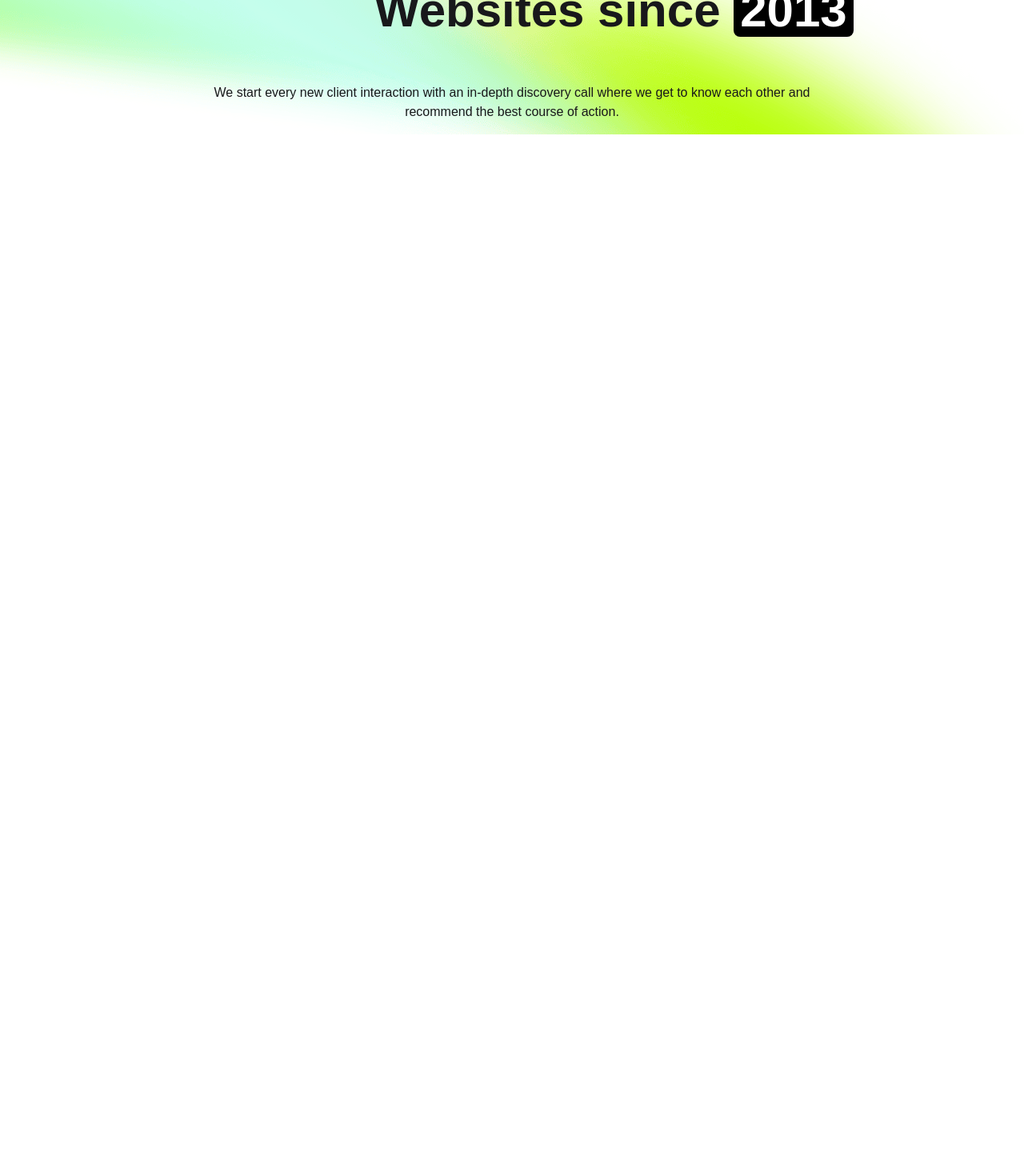
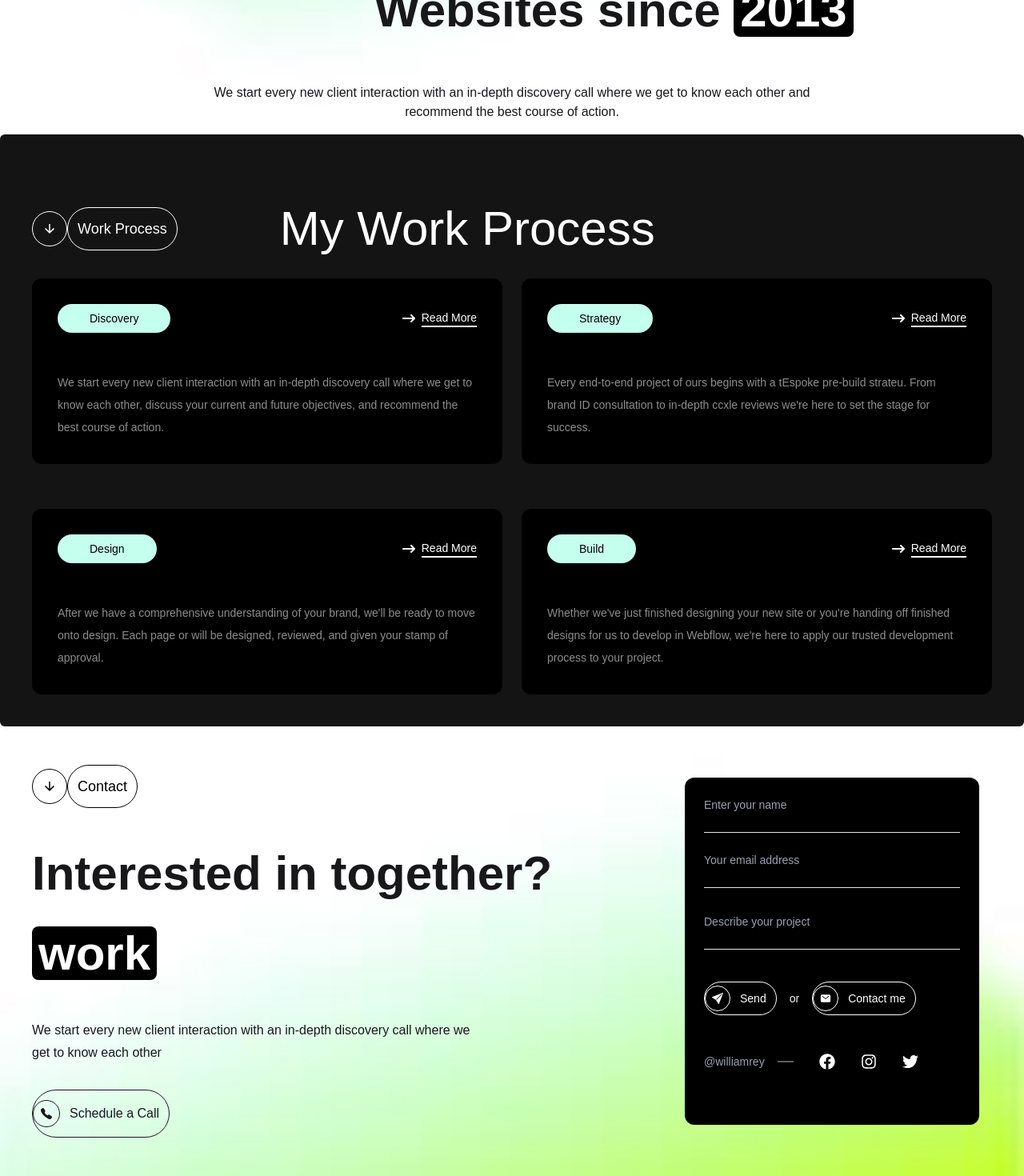
Before and after one commit to Shawon55660/shawon-raintor-project, a Next.js app: page / in a window 1280 px wide. Shown: the part 2116-3586 px from the top of the page at 80% size. Before the commit the page ends 2284 px from the top, so only its background shows below. Built offline with nearby package versions, Linux system fonts and the light colour scheme; a web font is replaced by a local one.

Commit message:
contact section done

```diff
--- a/src/app/page.tsx
+++ b/src/app/page.tsx
@@ -1,15 +1,34 @@
 import About from "@/components/AboutSectrion/About";
 import Bannar from "@/components/bannar/Bannar";
+import Contact from "@/components/contactSection/Contact";
 
 import SkillSet from "@/components/skillSetsection/SkillSet";
+import WorkProcess from "@/components/workProcessSection/WorkProcess";
 
 
 export default function Home() {
   return (
   <div>
+
+    {/* bannar section start here it's first section in our website  */}
       <Bannar></Bannar>
+      {/* bannar section end here  */}
+
+      {/* skill section start here after the bannar section it's our second section in this website  */}
       <SkillSet></SkillSet>
+      {/* skill section end  */}
+
+      {/* about section start here in this website what are doing all content here  */}
       <About></About>
+      {/* about section end here  */}
+
+      {/* work process section start here  */}
+      <WorkProcess></WorkProcess>
+      {/* work process section end here  */}
+      {/* contact section start here anyone try to contat with us   */}
+      <Contact></Contact>
+      {/* contact section end here  */}
+
 
 
     </div>
--- a/src/components/AboutSectrion/About.tsx
+++ b/src/components/AboutSectrion/About.tsx
@@ -5,8 +5,8 @@ import SecondaryButton from '../button/SeconddaryButton';
 
 const About = () => {
     return (
-    <div className="bg-[url('/bannar.png')] bg-right-top  bg-no-repeat  ">
-        <div className='flex justify-end items-center pt-[100px] pb-[30px]  md:w-10/12  lg:w-8/12 mx-auto'>
+    <div className="bg-[url('/third-bg.jpg')] bg-cover bg-center   bg-transparent  ">
+        <div className='flex justify-end items-center pt-[100px] pb-[30px] w-full   md:w-10/12  lg:w-8/12 mx-auto'>
 
      {/* part 1  */}
             <SecondaryButton text='About'textColor='text-black' borderColor='border-black'></SecondaryButton>
--- /dev/null
+++ b/src/components/contactSection/Contact.tsx
@@ -0,0 +1,99 @@
+import React from 'react';
+
+
+import { IoCall, IoMail } from 'react-icons/io5';
+import { BsSendFill } from 'react-icons/bs';
+import { FaFacebook, FaInstagram, FaTwitter } from 'react-icons/fa';
+import { TfiLayoutLineSolid } from 'react-icons/tfi';
+import SecondaryButton from '../button/SeconddaryButton';
+import PrimaryButton from '../button/PrimaryButton';
+
+const Contact = () => {
+    return (
+        <div  className="bg-[url('/second-bg.jpg')]  bg-center bg-cover  ">
+            <div className='lg:grid grid-cols-12 py-8 lg:py-12 px-[40px]'>
+                <div className='col-span-8'>
+                    <SecondaryButton text='Contact'textColor='text-black' borderColor='border-black'></SecondaryButton>
+                    <div className='flex items-center font-bold text-3xl lg:text-6xl  lg:py-8 py-4 lg:leading-[100px] leading-[60px] justify-between'>
+                    <h1>Interested in  together? <span className='bg-[#000000] text-white rounded-lg px-2'>work</span>  </h1>
+
+                </div>
+                <p className='lg:w-9/12 pr-12 leading-7'>We start every new client interaction with an in-depth discovery call where
+                we get to know each other</p>
+                <div className='pt-8'>
+                        <PrimaryButton logo={<IoCall />} text='Schedule a Call'></PrimaryButton>
+
+                    </div>
+                </div>
+
+                <div className='col-span-4  bg-[#000000] rounded-xl my-4 lg:m-4 p-6'>
+                   {/* login from start  */}
+
+                    <form className=''>
+                    <div className="mb-2">
+            <label className="block text-gray-400 text-sm font-medium ">
+              Enter your name
+            </label>
+            <input
+              type="text"
+
+              className="w-full px-4 mb-4  bg-transparent border-b border-gray-200 text-white placeholder-gray-500 focus:outline-none focus:border-[#C4FF56]"
+
+            />
+          </div>
+          <div className="mb-4">
+            <label  className="block text-gray-400 text-sm font-medium ">
+            Your email address
+            </label>
+            <input
+              type="email"
+
+              className="w-full px-4 mb-4  bg-transparent border-b border-gray-200 text-white placeholder-gray-500 focus:outline-none focus:border-[#C4FF56]"
+
+            />
+          </div>
+          <div className="mb-2">
+            <label className="block text-gray-400 text-sm font-medium ">
+            Describe your project
+            </label>
+            <input
+              type="text"
+
+              className="w-full px-4 mb-4  bg-transparent border-b border-gray-200 text-white placeholder-gray-500 focus:outline-none focus:border-[#C4FF56]"
+
+            />
+          </div>
+                    </form>
+                    {/* other contact section start  */}
+
+                    <div className='flex justify-start items-center gap-4 py-4'>
+            <button className='border-[1px] flex items-center gap-3 text-white bg-transparent py-1 text-sm pr-3 rounded-full '><span className='rounded-full flex items-center py-2 px-2 border-[1px]'><BsSendFill /></span> <span>Send</span></button>
+            <span className='text-gray-100 text-sm text'>or</span>
+            <button className='border-[1px] flex items-center gap-3 text-white bg-transparent py-1 text-sm pr-3 rounded-full '><span className='rounded-full flex items-center py-2 px-2 border-[1px]'><IoMail /></span> <span>Contact me</span></button>
+        </div>
+
+                   {/* social login  */}
+                   <div className='flex items-center gap-4 py-8 justify-start text-white'>
+                        <p className= 'text-sm text-gray-400 '>
+                            @williamrey
+                        </p>
+                        <ul className='flex  justify-around gap-8 text-xl'>
+                        <li className=' text-gray-400 '><TfiLayoutLineSolid /></li>
+                        <li className=' '><FaFacebook /></li>
+                        <li className=' '><FaInstagram /></li>
+                            <li className=' '><FaTwitter /></li>
+
+
+
+                        </ul>
+                    </div>
+
+                </div>
+
+            </div>
+
+        </div>
+    );
+};
+
+export default Contact;
--- /dev/null
+++ b/src/components/workProcessSection/WorkCard.tsx
@@ -0,0 +1,24 @@
+import React from 'react';
+import { FaArrowRightLong } from 'react-icons/fa6';
+interface WorkCardProps{
+
+    text:string,
+    button:string
+
+}
+
+const WorkCard:React.FC<WorkCardProps> = ({text,button})=> {
+    return (
+        <div className=' bg-[#000000] group hover:bg-[#C5FF41] hover:rotate-[2deg] hover:text-black transition-all p-8 mt-8 rounded-xl'>
+            <div className='flex  justify-between text-white items-center'>
+                <button className='bg-[#C5FFEE] text-black group-hover:text-white group-hover:bg-black text-sm  px-6 lg:px-10 py-2 rounded-full'>{button}</button>
+                <button className='flex items-center gap-2 group-hover:text-black '> <FaArrowRightLong />
+                <span className='border-b-2 text-sm group-hover:text-black '>Read More</span></button>
+            </div>
+            <p className='text-sm group-hover:text-black leading-7 pt-12 text-[#ffffff8d]'>{text}</p>
+
+        </div>
+    );
+};
+
+export default WorkCard;
--- /dev/null
+++ b/src/components/workProcessSection/WorkProcess.tsx
@@ -0,0 +1,45 @@
+import React from 'react';
+
+import SecondaryButton from '../button/SeconddaryButton';
+import WorkCard from './WorkCard';
+
+
+
+const WorkProcess = () => {
+    return (
+        <div className=' bg-[#141414] py-[40px] rounded-md px-[40px] '>
+
+            <div className='lg:flex gap-32 pt-12 justify-start items-center'>
+                <SecondaryButton text='Work Process' borderColor='border-white' textColor='text-white'></SecondaryButton>
+                <h2 className='text-3xl lg:text-6xl pt-8 lg:pt-0  lg:text-center  text-white'>My Work Process</h2>
+            </div>
+            <div className='lg:grid grid-cols-2 gap-6 ' >
+                <WorkCard text='We start every new client interaction
+with an in-depth discovery call where
+we get to know each other, discuss
+your current and future objectives,
+and recommend the best course of
+action.' button='Discovery'></WorkCard>
+                <WorkCard text="Every end-to-end project of ours
+begins with a tEspoke pre-build
+strateu. From brand ID consultation
+to in-depth ccxle reviews we're here
+to set the stage for success." button='Strategy'></WorkCard>
+                <WorkCard text="After we have a comprehensive
+understanding of your brand, we'll be
+ready to move onto design. Each page
+or will be designed, reviewed,
+and given your stamp of approval." button='Design'></WorkCard>
+                <WorkCard text="Whether we've just finished
+designing your new site or you're
+handing off finished designs for us to
+develop in Webflow, we're here to
+apply our trusted development
+process to your project." button='Build'></WorkCard>
+            </div>
+
+        </div>
+    );
+};
+
+export default WorkProcess;
```
Also changed, not shown: public/second-bg.jpg (added), public/third-bg.jpg (added).
